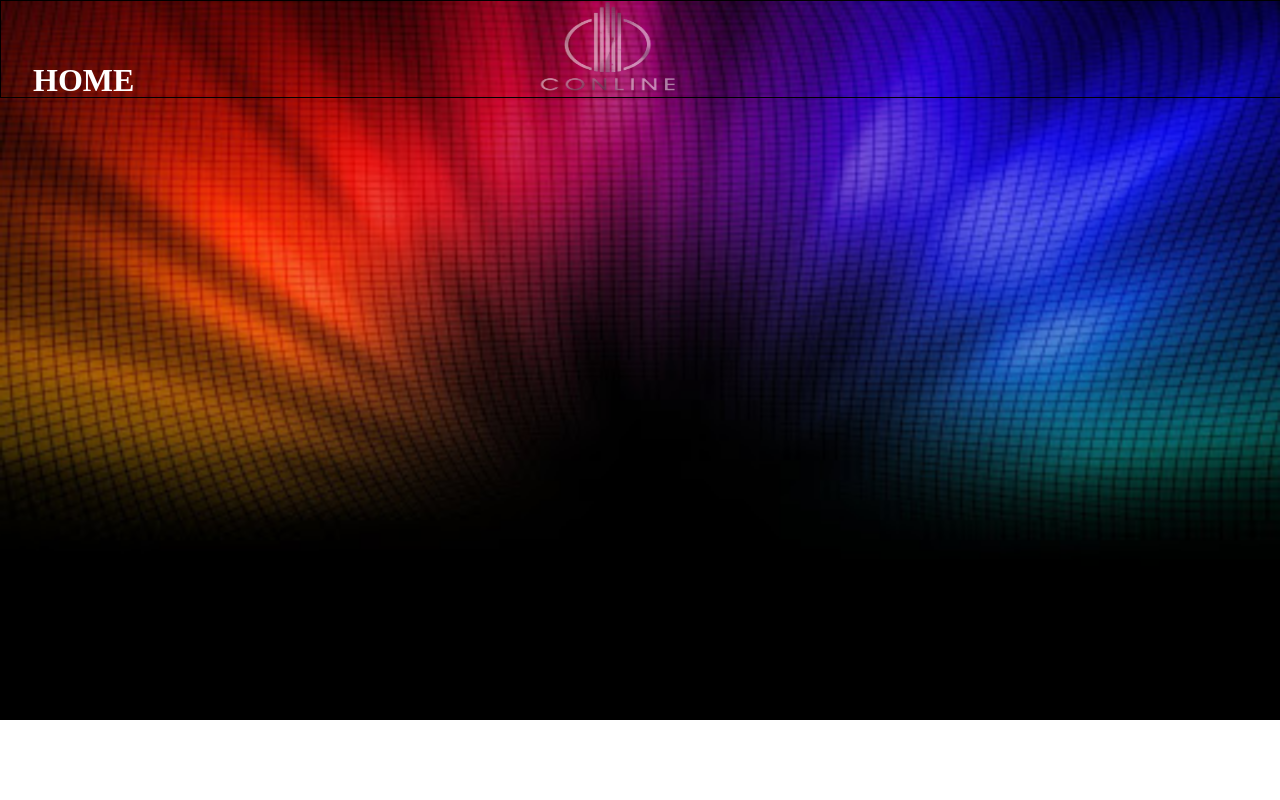
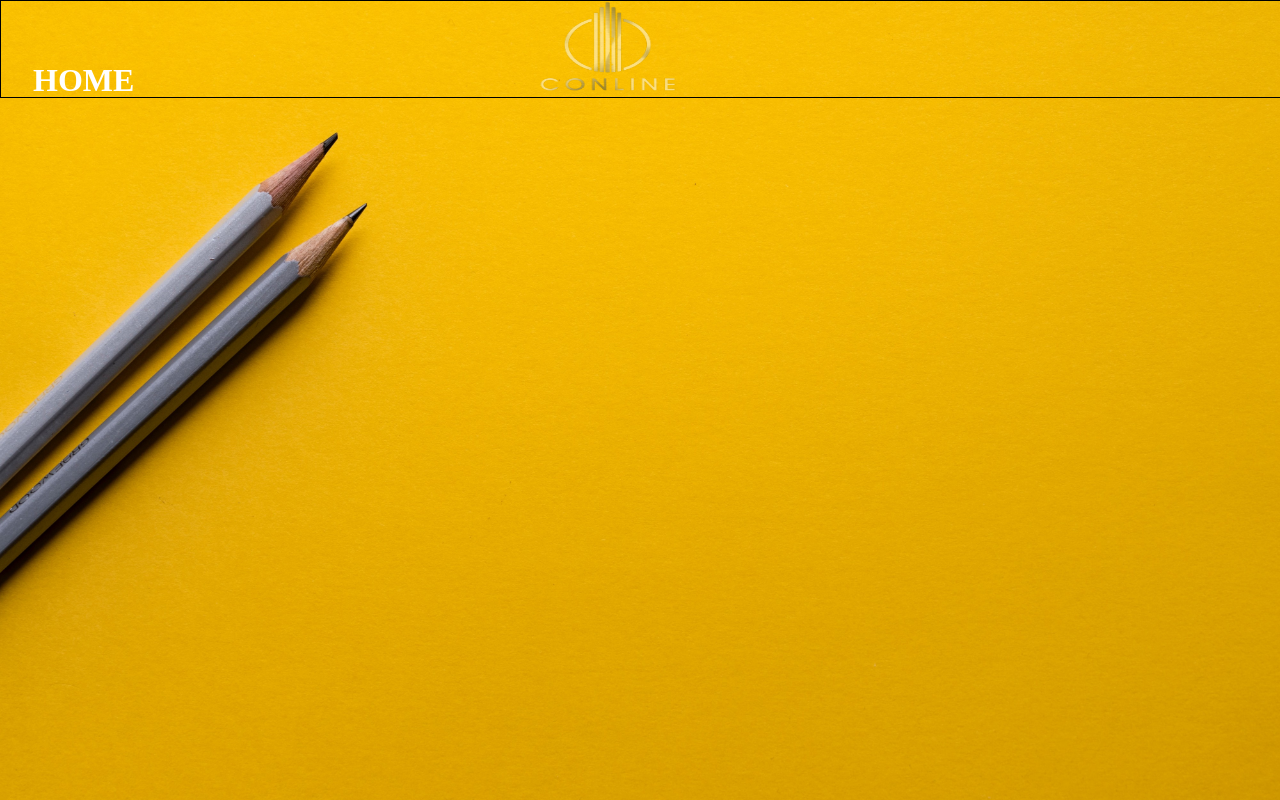
Before and after one commit to aryansharma11223/MyWeb_site, a plain HTML site: page About_Us.html in a window 1280 px wide. Drawn offline with Linux system fonts and the light colour scheme.

Commit message:
Normal Commit

```diff
--- a/About_Us.html
+++ b/About_Us.html
@@ -6,7 +6,7 @@
     <meta name="viewport" content="width=device-width, initial-scale=1.0">
     <title>About Us</title>
 </head>
-<body background="Images\About_Us_Background.jpg">
+<body background="Images\About_Us_Background.jpeg">
     <div class="menu_bar">
         <a class="menu_1" href="#">HOME</a>
         <img class="logo" src="Images\Logo.png">
```
Also changed, not shown: Images/About_Us_Background.jpeg (added), Images/About_Us_Background.jpg (deleted).
